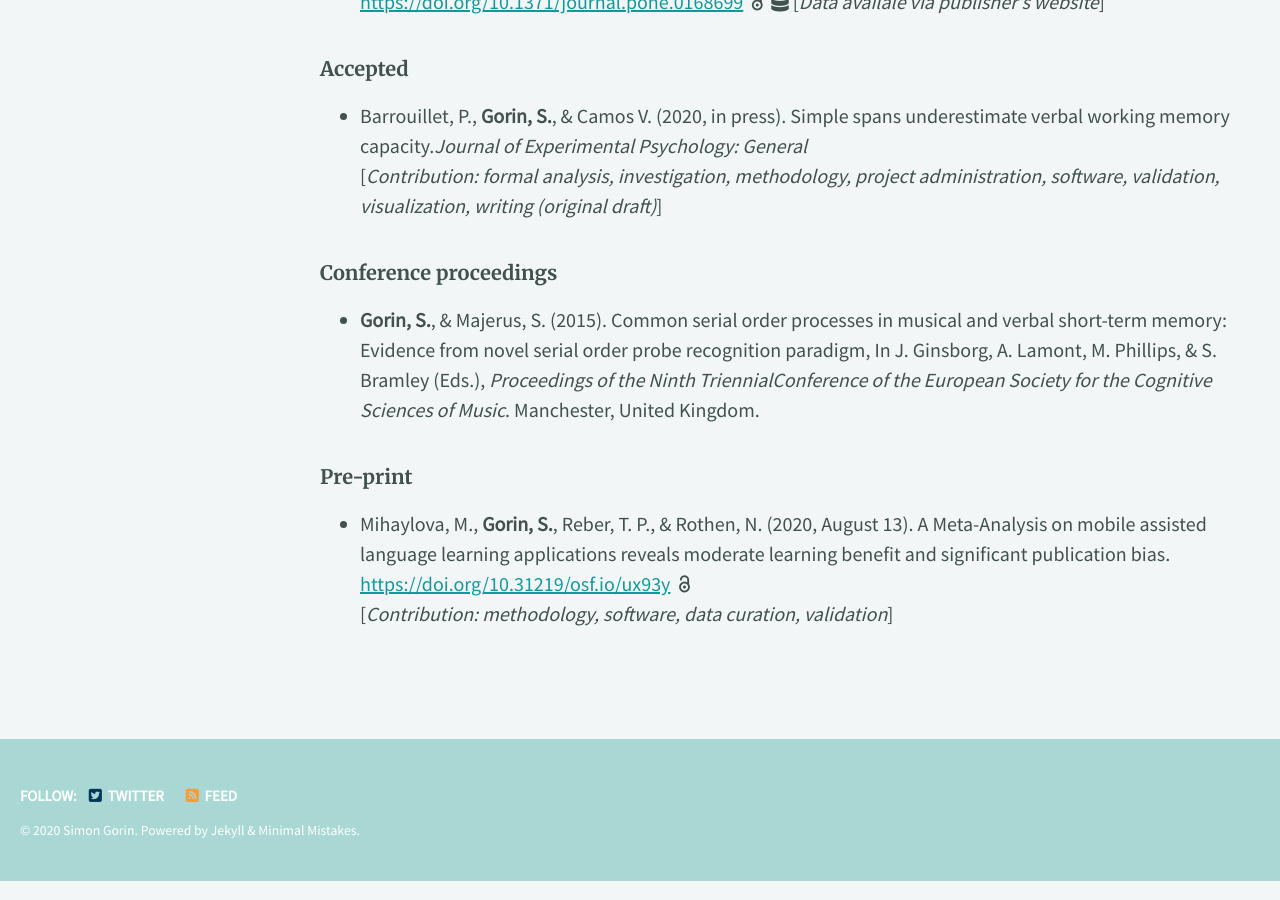
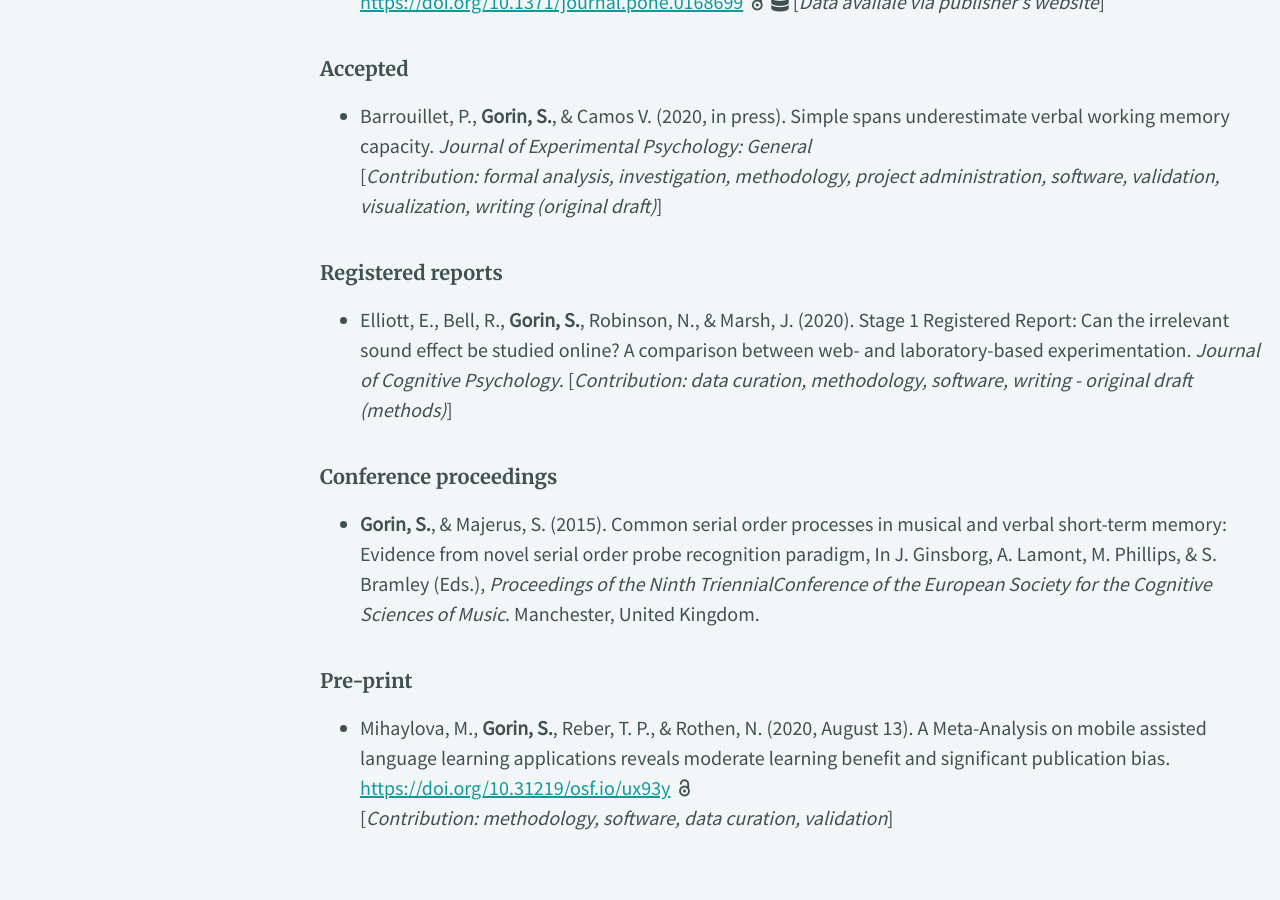
Before and after one commit to gorinsimon/gorinsimon.github.io, a Jekyll site: the page built from _pages/publications.md, in a window 1280 px wide and 900 px high, scrolled down 1096 px. Built offline with Jekyll 4.4.1, drawn with Linux system fonts in a browser that asks for light colours; cached includes are drawn as plain includes; nearby versions of some CDN libraries; some web fonts are replaced.

Commit message:
update publication with Elliott et al. Stage 1 registered report

```diff
--- a/_pages/publications.md
+++ b/_pages/publications.md
@@ -25,8 +25,12 @@ classes: wide
 
 ### Accepted
 
-+ Barrouillet, P., **Gorin, S.**, & Camos V. (2020, in press). Simple spans underestimate verbal working memory capacity.*Journal of Experimental Psychology: General* <br/>
++ Barrouillet, P., **Gorin, S.**, & Camos V. (2020, in press). Simple spans underestimate verbal working memory capacity. *Journal of Experimental Psychology: General* <br/>
 \[*Contribution: formal analysis, investigation, methodology, project administration, software, validation, visualization, writing (original draft)*\]
+
+### Registered reports
+
++ Elliott, E., Bell, R., **Gorin, S.**, Robinson, N., & Marsh, J. (2020). Stage 1 Registered Report: Can the irrelevant sound effect be studied online? A comparison between web- and laboratory-based experimentation. *Journal of Cognitive Psychology*. \[*Contribution: data curation, methodology, software, writing - original draft (methods)*\]
 
 ### Conference proceedings
 + **Gorin, S.**, & Majerus, S. (2015). Common serial order processes in musical and verbal short-term memory: Evidence from novel serial order probe recognition paradigm, In J. Ginsborg, A. Lamont, M. Phillips, & S. Bramley (Eds.), *Proceedings of the Ninth TriennialConference of the European Society for the Cognitive Sciences of Music*. Manchester, United Kingdom.
```
Also changed, not shown: 1 other file.
